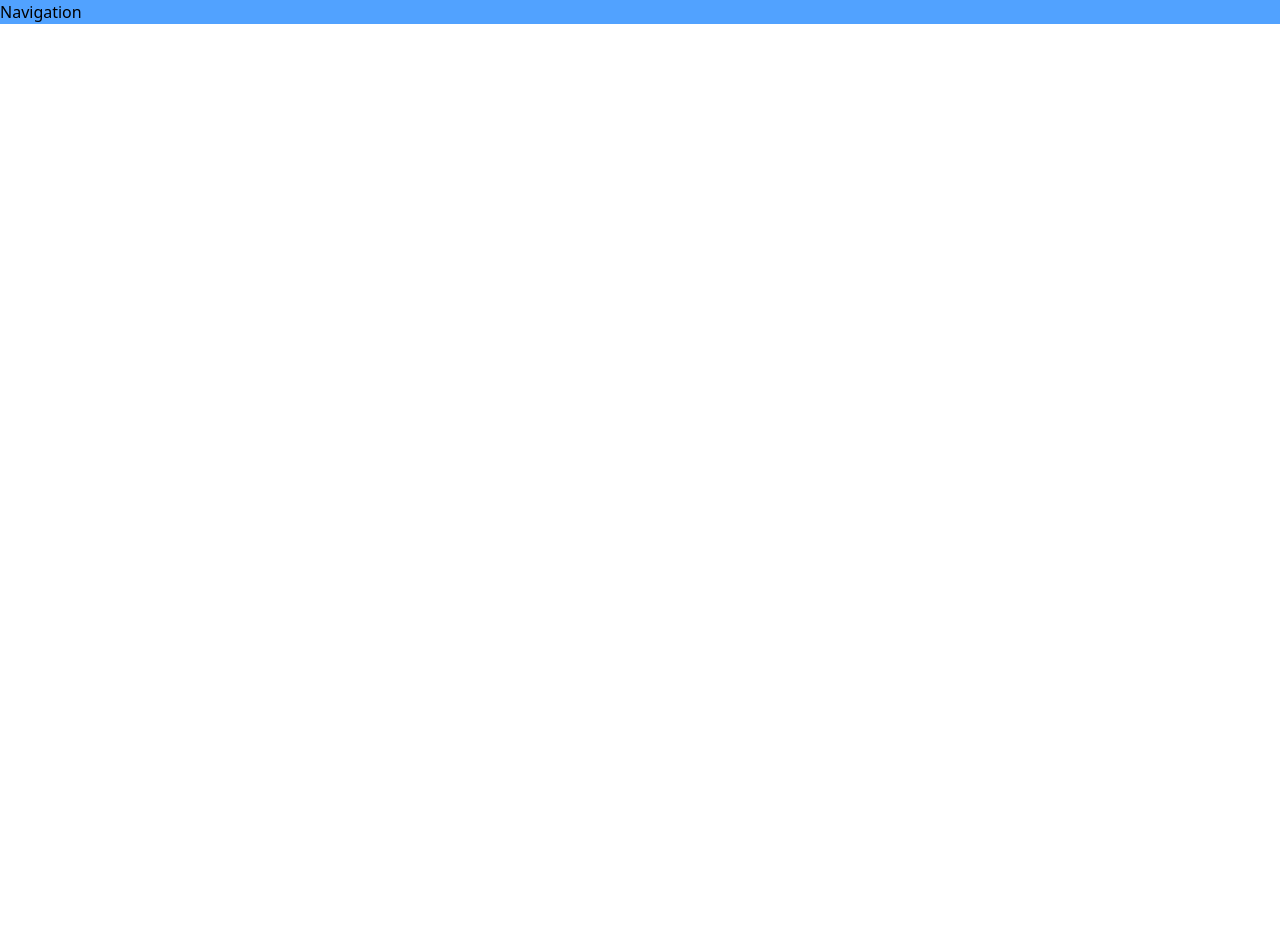
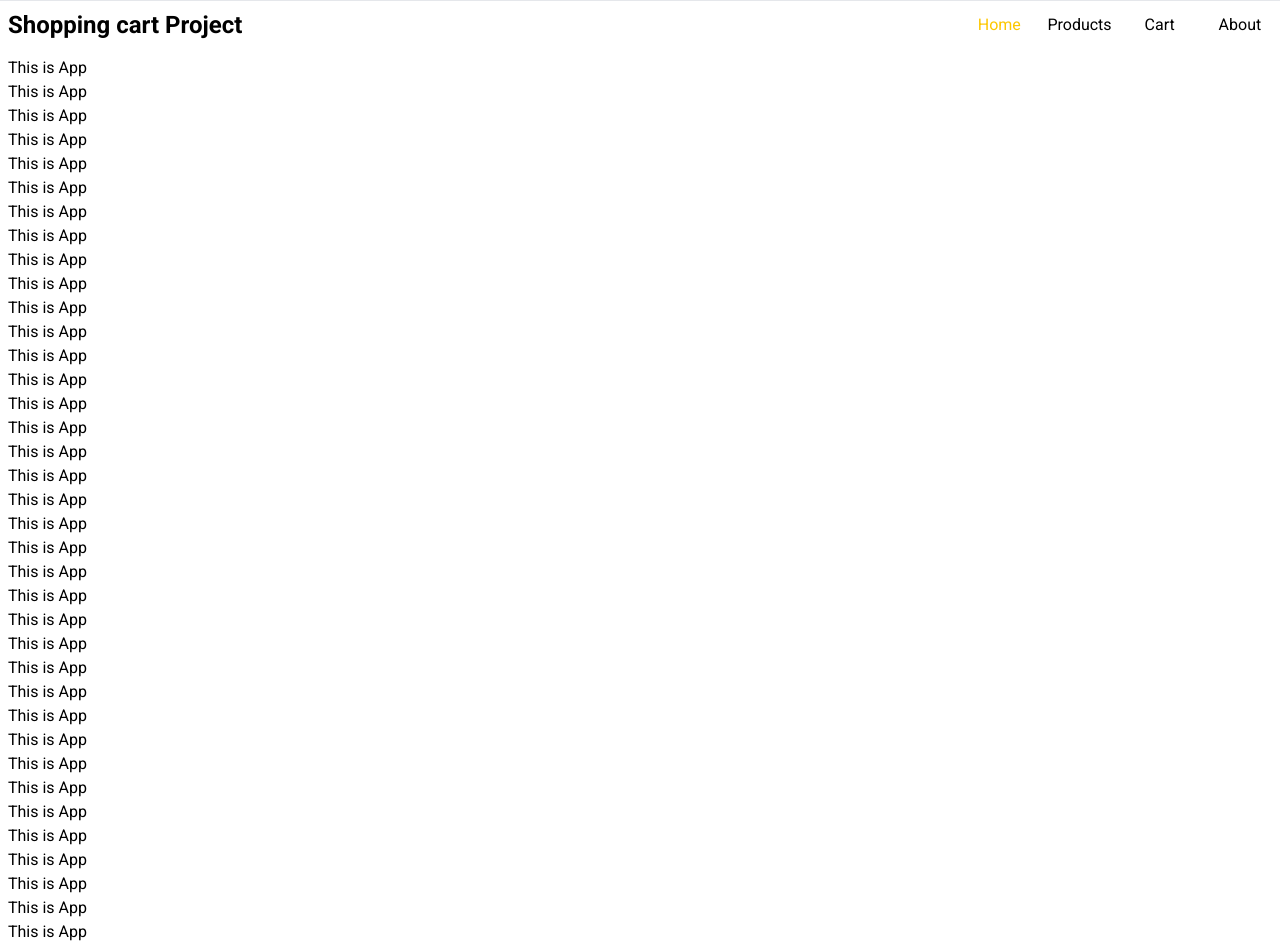
Before and after one commit to dcrnek1/react-shopping-cart, a React (Vite) app: page / in a window 1280 px wide. Shown: the top 947 px of the page. Before the commit the page ends 800 px from the top, so only its background shows below. Built offline with nearby package versions, Linux system fonts and the light colour scheme.

Commit message:
Navigation

```diff
--- a/package.json
+++ b/package.json
@@ -10,6 +10,7 @@
     "preview": "vite preview"
   },
   "dependencies": {
+    "@phosphor-icons/react": "^2.1.10",
     "@tailwindcss/vite": "^4.1.8",
     "react": "^19.1.0",
     "react-dom": "^19.1.0",
--- a/src/App.jsx
+++ b/src/App.jsx
@@ -5,6 +5,50 @@ function App() {
   return (
     <>
     <div>This is App</div>
+    <div>This is App</div>
+    <div>This is App</div>
+    <div>This is App</div>
+    <div>This is App</div>
+    <div>This is App</div>
+    <div>This is App</div>
+    <div>This is App</div>
+    <div>This is App</div>
+    <div>This is App</div>
+    <div>This is App</div>
+    <div>This is App</div>
+    <div>This is App</div>
+    <div>This is App</div>
+    <div>This is App</div>
+    <div>This is App</div>
+    <div>This is App</div>
+    <div>This is App</div>
+    <div>This is App</div>
+    <div>This is App</div>
+    <div>This is App</div>
+    <div>This is App</div>
+    <div>This is App</div>
+    <div>This is App</div>
+    <div>This is App</div>
+    <div>This is App</div>
+    <div>This is App</div>
+    <div>This is App</div>
+    <div>This is App</div>
+    <div>This is App</div>
+    <div>This is App</div>
+    <div>This is App</div>
+    <div>This is App</div>
+    <div>This is App</div>
+    <div>This is App</div>
+    <div>This is App</div>
+    <div>This is App</div>
+    <div>This is App</div>
+    <div>This is App</div>
+    <div>This is App</div>
+    <div>This is App</div>
+    <div>This is App</div>
+    <div>This is App</div>
+    <div>This is App</div>
+    <div>This is App</div>
     </>
   )
 }
--- /dev/null
+++ b/src/components/Navigation.jsx
@@ -0,0 +1,73 @@
+import {
+  HouseIcon,
+  InfoIcon,
+  ShoppingBagIcon,
+  ShoppingCartIcon,
+} from "@phosphor-icons/react";
+import { useState } from "react";
+import { Link, Outlet } from "react-router-dom";
+
+export default function Navigation() {
+  const navItems = [
+    { name: "Home", path: "/", Icon: HouseIcon, cart: false },
+    { name: "Products", path: "/products", Icon: ShoppingBagIcon, cart: false },
+    { name: "Cart", path: "/cart", Icon: ShoppingCartIcon, cart: true },
+    { name: "About", path: "/about", Icon: InfoIcon, cart: false },
+  ];
+
+
+  const [activeItem, setActiveItem] = useState(0);
+
+  return (
+    <>
+        <nav className="fixed sm:relative w-full safe-bottom overflow-x-hidden p-2 bottom-0 sm:top-0 sm:bottom-auto bg-white border-t border-gray-200 sm:flex sm:justify-between sm:items-center sm:mx-auto sm:max-w-7xl">
+          <div className="hidden sm:block">
+            <div className="font-bold text-2xl">Shopping cart Project</div>
+          </div>
+          <div className="grid grid-cols-4 gap-4 place-items-center">
+            {navItems.map((item, index) => {
+              return (
+                <Link
+                  to={item.path}
+                  key={index}
+                  className="flex flex-col gap-1 items-center sm:flex-row"
+                  onClick={() => setActiveItem(index)}
+                >
+                  <div className="sm:hidden">
+                    <div className="relative">
+                      <item.Icon
+                        weight={"fill"}
+                        className={`absolute inset-0 text-primary text-[30px] sm:text-[20px] transition duration-300 ${
+                          index === activeItem ? "opacity-100" : "opacity-0"
+                        }`}
+                      />
+                      <item.Icon
+                        weight={"thin"}
+                        className={`text-[30px] sm:text-[20px] transition duration-150 ${
+                          index === activeItem ? "opacity-0" : "opacity-100"
+                        }`}
+                      />
+                    </div>
+                  </div>
+                  <div
+                    className={`text-xs relative ${
+                      index === activeItem
+                        ? "text-primary font-bold sm:text-base sm:font-bold sm:font-normal"
+                        : "font-light sm:text-base sm:font-normal"
+                    }`}
+                  >
+                    {item.name}
+                    {item.cart && (
+                      <div className={`hidden absolute -top-3 -right-4 sm:-top-1 sm:-right-4 text-[8px] sm:text-[10px] outline-2 outline-white font-bold text-white bg-red-400 h-4 w-4 rounded-full overflow-hidden flex items-center justify-center`}>
+                        <div>99</div>
+                      </div>
+                    )}
+                  </div>
+                </Link>
+              );
+            })}
+          </div>
+        </nav>
+    </>
+  );
+}
--- a/src/index.css
+++ b/src/index.css
@@ -1 +1,21 @@
+@import url('https://fonts.googleapis.com/css2?family=Roboto:ital,wght@0,100..900;1,100..900&display=swap');
+
 @import "tailwindcss";
+
+@theme {
+  --color-primary: oklch(85.2% 0.199 91.936);
+  --color-dark: oklch(37.2% 0.044 257.287);
+}
+
+.safe-bottom {
+  padding-bottom: calc(env(safe-area-inset-bottom) + 0.45rem);
+}
+
+html {
+  overflow-y: scroll;
+  font-family: "Roboto", sans-serif;
+  font-optical-sizing: auto;
+  font-style: normal;
+  font-variation-settings:
+    "wdth" 100;
+}
--- a/src/layouts/AppLayout.jsx
+++ b/src/layouts/AppLayout.jsx
@@ -1,12 +1,15 @@
 import { Outlet } from "react-router-dom";
+import Navigation from "../components/Navigation";
 
 export default function AppLayout() {
+
+
   return (
     <>
-      <nav className="absolute w-full bottom-0 sm:top-0 sm:bottom-auto bg-blue-400">
-        Navigation
-      </nav>
-      <Outlet />
+    <Navigation />
+        <main className="max-w-7xl m-auto p-2">
+          <Outlet />
+        </main>
     </>
   );
 }
```
Also changed, not shown: 1 other file (tests, documents, lock files or other folders).
